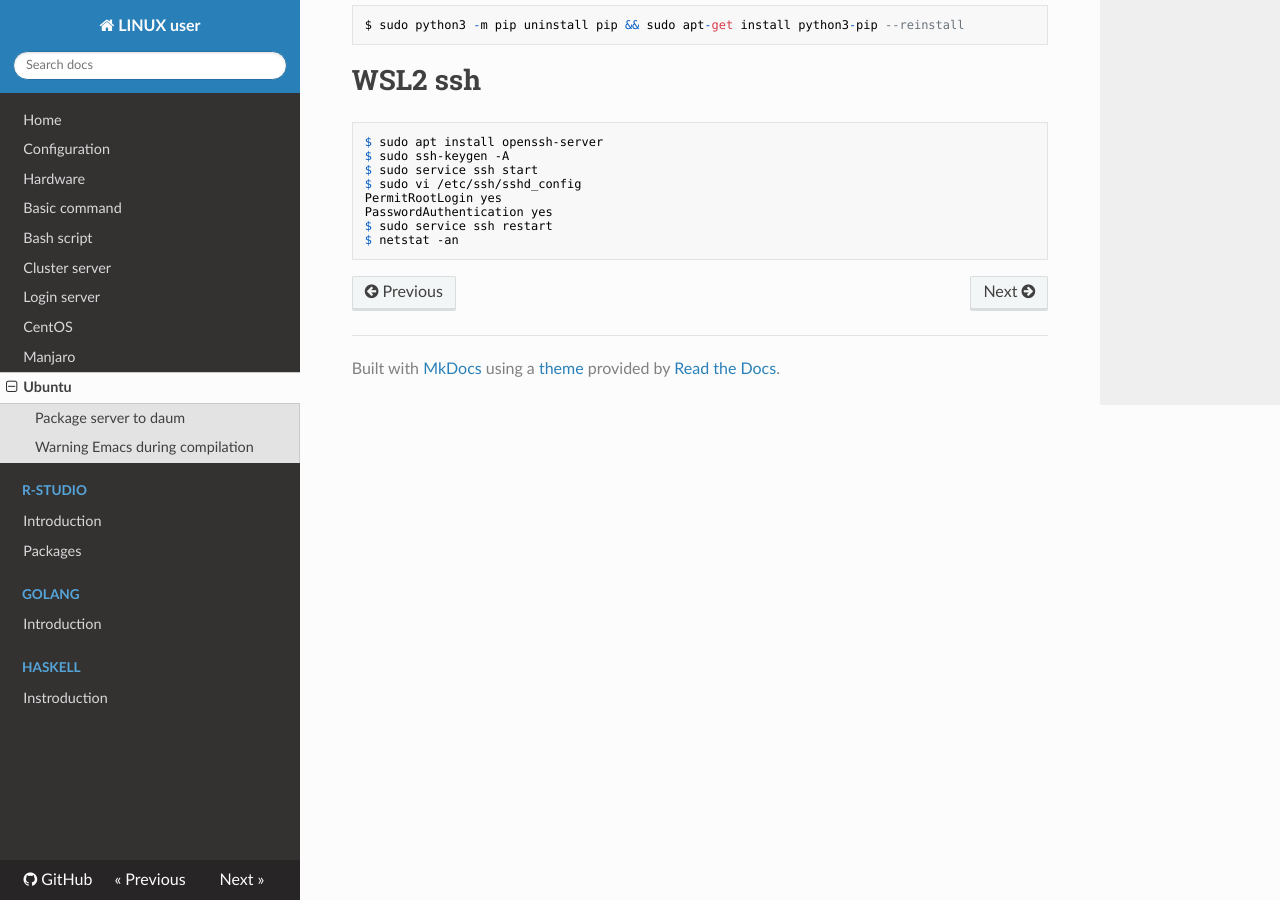
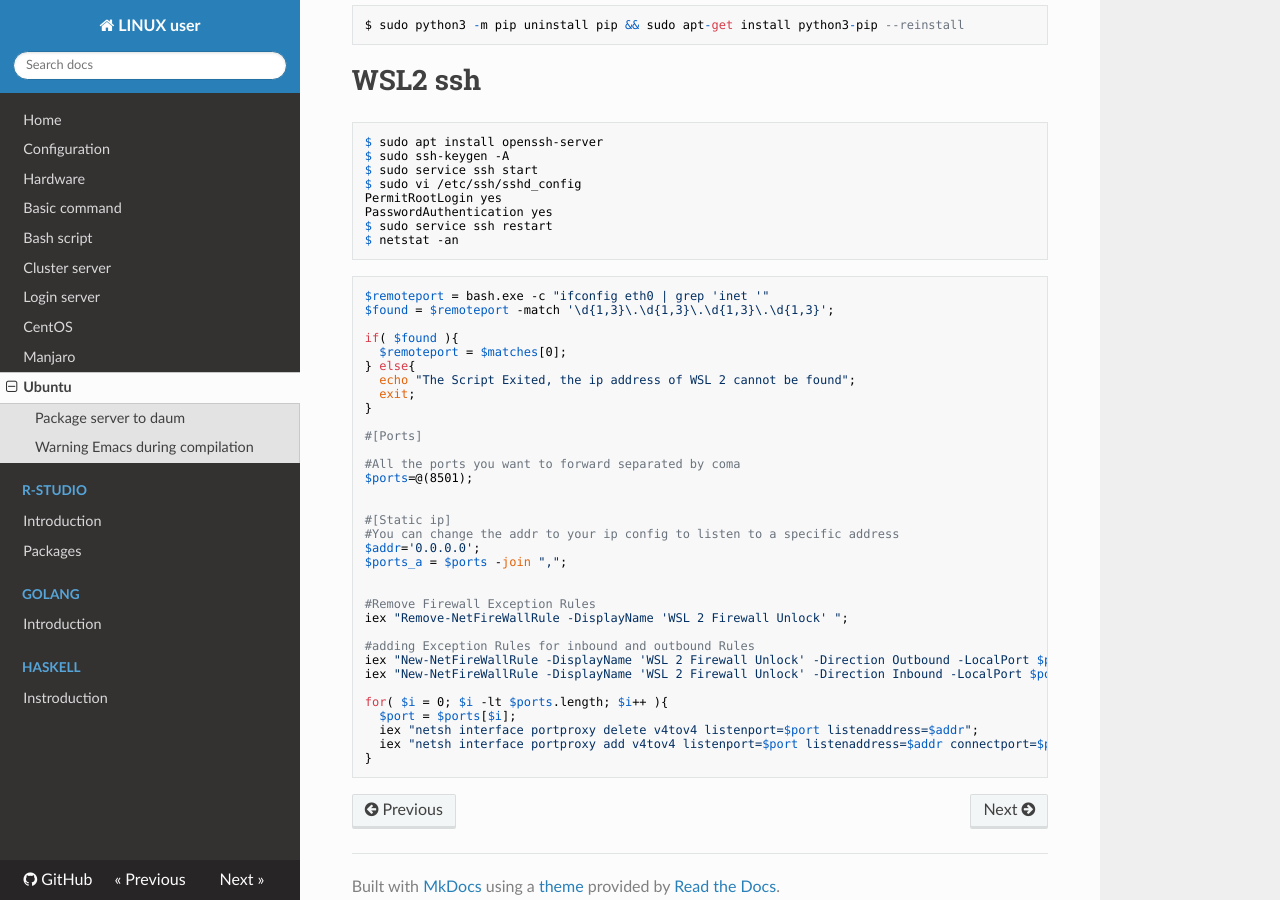
Before and after one commit to WonyoungCho/LINUX, an MkDocs documentation site: the page built from docs/ubuntu_conf.md, in a window 1280 px wide and 900 px high, scrolled down 1516 px. Built offline with MkDocs 1.6.1, drawn with Linux system fonts in a browser that asks for light colours; nearby versions of some CDN libraries; old or Windows-style settings are respelled for this version of MkDocs.

Commit message:
Update ubuntu_conf.md

````diff
--- a/docs/ubuntu_conf.md
+++ b/docs/ubuntu_conf.md
@@ -90,3 +90,40 @@ PasswordAuthentication yes
 $ sudo service ssh restart
 $ netstat -an
 ```
+
+```
+$remoteport = bash.exe -c "ifconfig eth0 | grep 'inet '"
+$found = $remoteport -match '\d{1,3}\.\d{1,3}\.\d{1,3}\.\d{1,3}';
+
+if( $found ){
+  $remoteport = $matches[0];
+} else{
+  echo "The Script Exited, the ip address of WSL 2 cannot be found";
+  exit;
+}
+
+#[Ports]
+
+#All the ports you want to forward separated by coma
+$ports=@(8501);
+
+
+#[Static ip]
+#You can change the addr to your ip config to listen to a specific address
+$addr='0.0.0.0';
+$ports_a = $ports -join ",";
+
+
+#Remove Firewall Exception Rules
+iex "Remove-NetFireWallRule -DisplayName 'WSL 2 Firewall Unlock' ";
+
+#adding Exception Rules for inbound and outbound Rules
+iex "New-NetFireWallRule -DisplayName 'WSL 2 Firewall Unlock' -Direction Outbound -LocalPort $ports_a -Action Allow -Protocol TCP";
+iex "New-NetFireWallRule -DisplayName 'WSL 2 Firewall Unlock' -Direction Inbound -LocalPort $ports_a -Action Allow -Protocol TCP";
+
+for( $i = 0; $i -lt $ports.length; $i++ ){
+  $port = $ports[$i];
+  iex "netsh interface portproxy delete v4tov4 listenport=$port listenaddress=$addr";
+  iex "netsh interface portproxy add v4tov4 listenport=$port listenaddress=$addr connectport=$port connectaddress=$remoteport";
+}
+```
````
